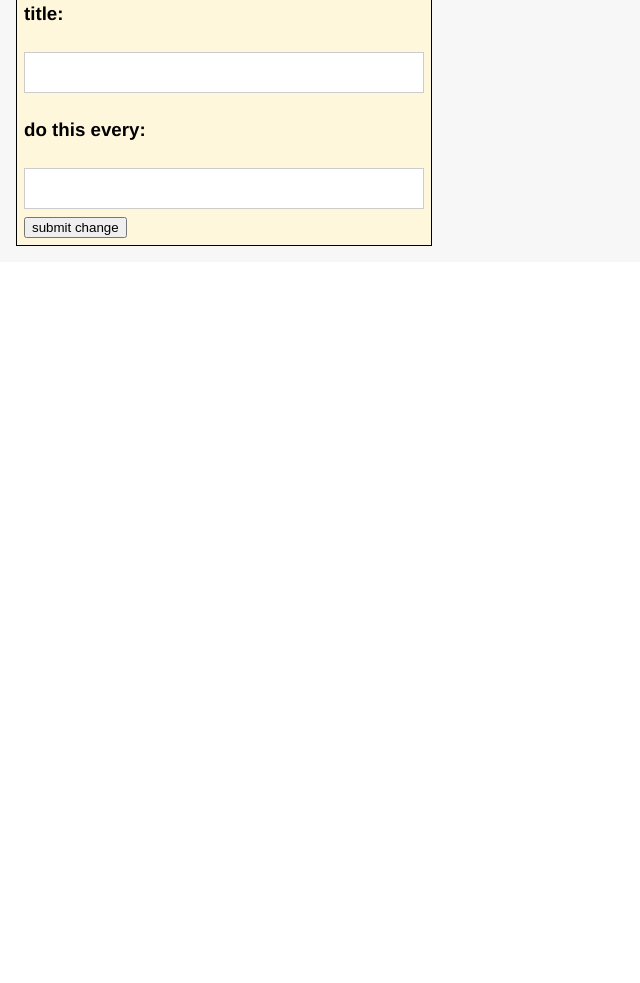
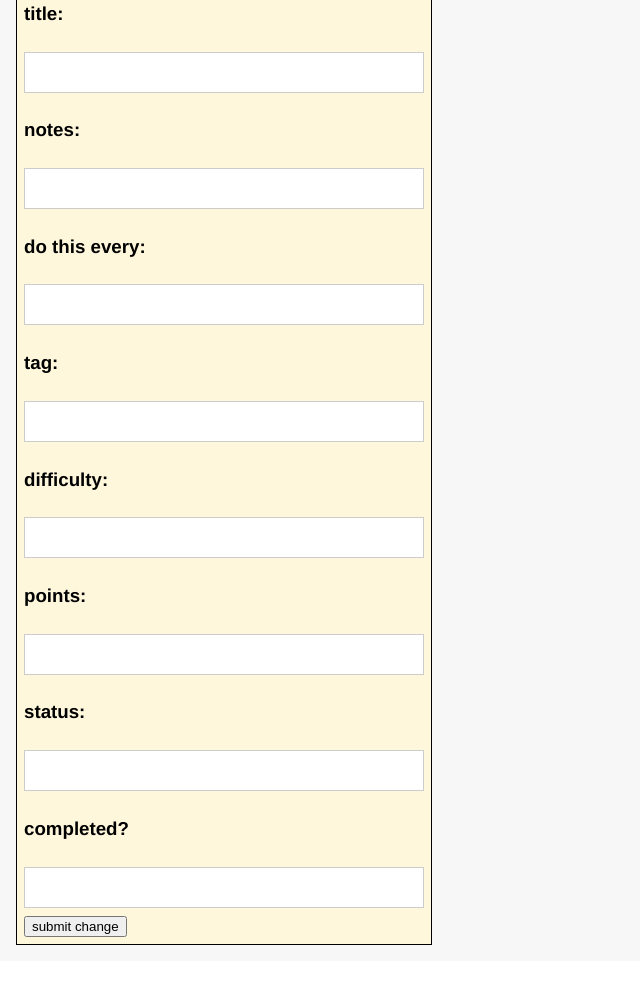
Before and after one commit to eenlars/Habiti, a plain HTML site: page Homepage/tracker/tracker.html in a window 1280 px wide. Shown: the part 753-1736 px from the top of the page, without its empty margins (0-640 px from the left). Before the commit the page ends 1111 px from the top, so only its background shows below. Drawn offline with Linux system fonts and the light colour scheme.

Commit message:
added some extra functionality change button

```diff
--- a/Homepage/tracker/tracker.html
+++ b/Homepage/tracker/tracker.html
@@ -8,7 +8,7 @@
     <link rel="stylesheet" type="text/css" href="tracker.css">
 </head>
 
-<body onload="loadContents()">
+<body>
     <header class="container">
         <a href="index.html">
             <h1 id='logo'>Habiti</h1>
@@ -81,7 +81,19 @@
                 <form>
                     <h3>title:</h3>
                     <input type="text" value="">
+                    <h3>notes:</h3>
+                    <input type="text" value="">
                     <h3>do this every:</h3>
+                    <input type="text" value="">
+                    <h3>tag:</h3>
+                    <input type="text" value="">
+                    <h3>difficulty:</h3>
+                    <input type="text" value="">
+                    <h3>points:</h3>
+                    <input type="text" value="">
+                    <h3>status:</h3>
+                    <input type="text" value="">
+                    <h3>completed?</h3>
                     <input type="text" value="">
                 </form>
                 <button onclick="javascript:void(0)">submit change</button>
--- a/Homepage/tracker/tracker.js
+++ b/Homepage/tracker/tracker.js
@@ -1,8 +1,12 @@
+var idcount = 0;
+
 function addElement(type) {
   var gettext = document.getElementById(type).value;
   var insidetext = document.createTextNode(gettext); //stop text in de node
   document.getElementById(type).value = "";
   var tr = document.createElement("tr"); //maak een nieuwe aan
+  tr.setAttribute("id", "number"+idcount);
+  idcount++;
   var text = document.createElement("td"); //maak een nieuwe aan
   var deletetext = document.createElement("td");
   var changebutton = document.createElement("td");
@@ -29,5 +33,5 @@ function deleteElement(type, button) {
 
 function changeElement(button){
   var row = button.parentNode.parentNode; //deze gooit de row naar de tr ipv button
-  console.log(row);
+  console.log(row.id);
 }
```
